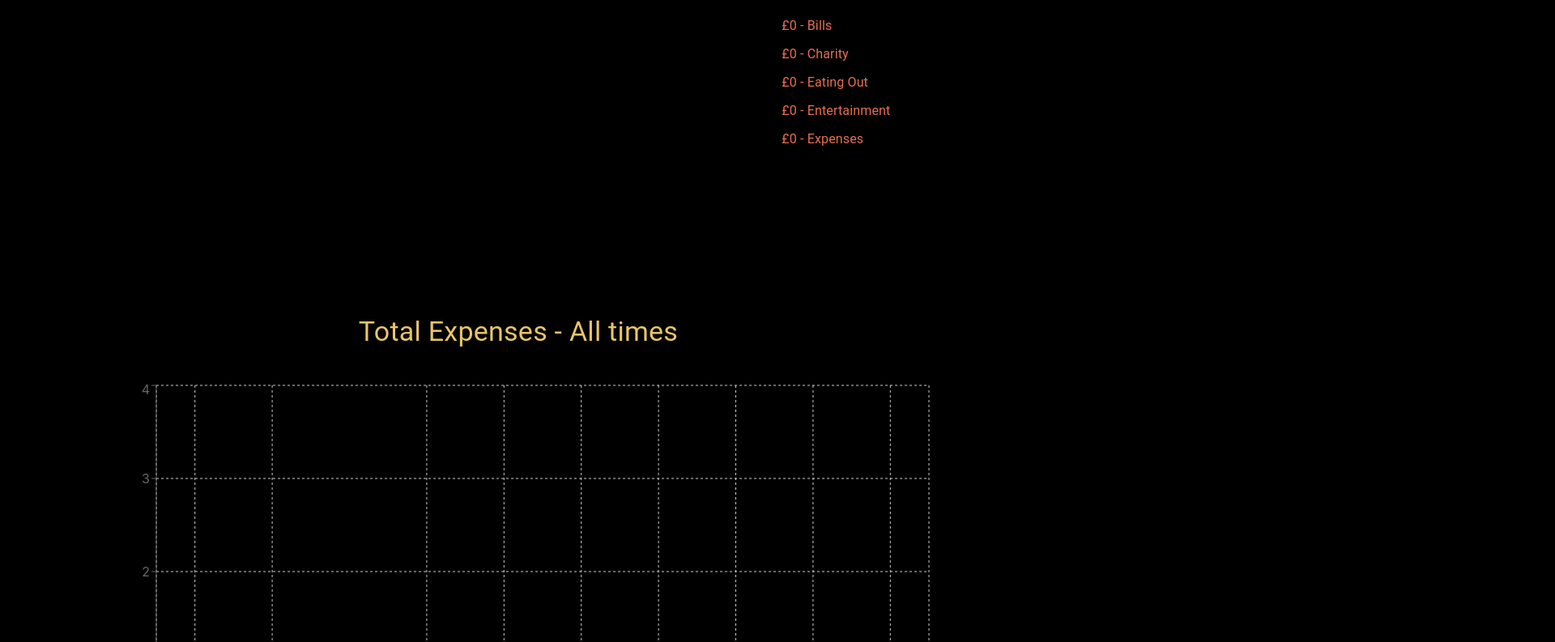
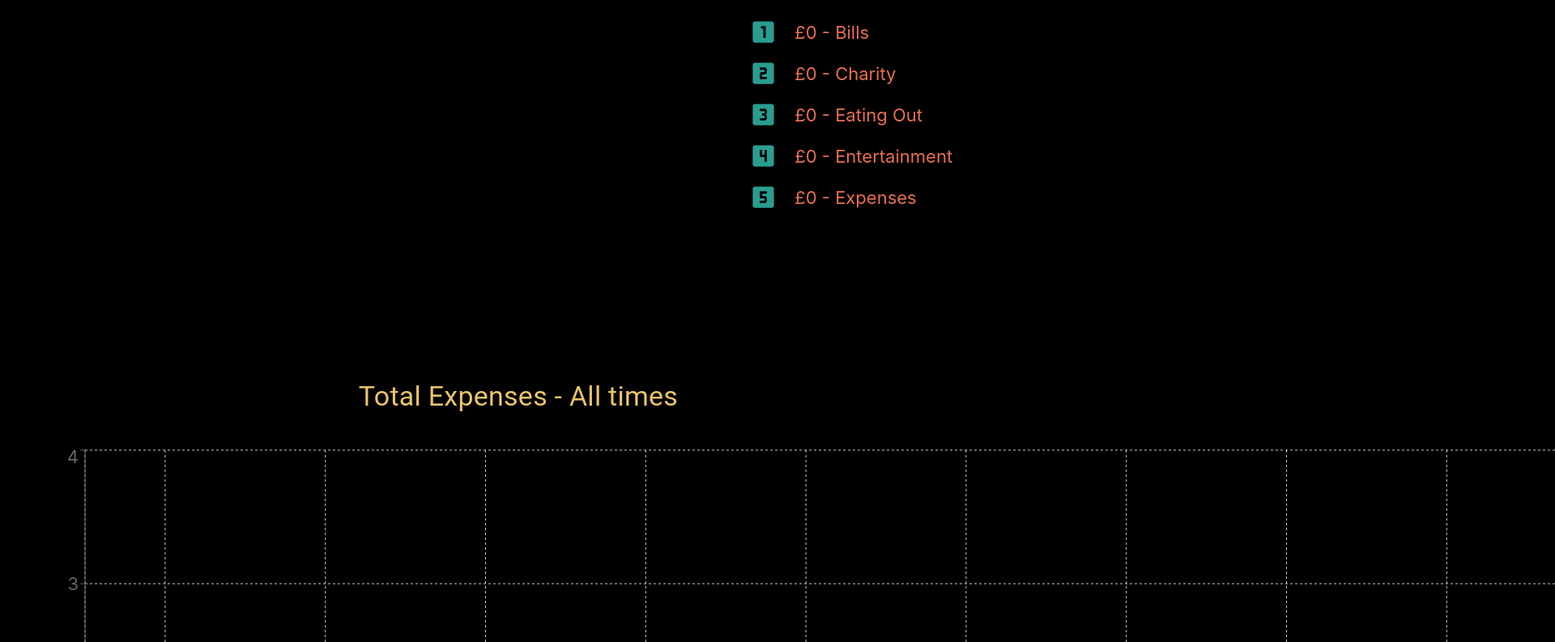
Before and after one commit to sabrina-martorelli/my_monies, a React (Create React App) app: page / in a window 1280 px wide. Shown: the part 667-1460 px from the top of the page at 81% size, 1920 px wide, since content can reach past the window. Built offline with nearby package versions, Linux system fonts and the light colour scheme.

Commit message:
Amends font sizes

```diff
--- a/src/components/AddTransaction.js
+++ b/src/components/AddTransaction.js
@@ -27,8 +27,9 @@ function AddTransaction() {
   const theme = createTheme({
     palette: {
       brand: {
-        main: '#264653',
-        contrastText: '#fff',
+        main: '#e9c46a',
+        contrastText: '#000',
+
       },
     },
   });
@@ -196,7 +197,7 @@ function AddTransaction() {
         Add Transaction
       </Typography> */}
 
-      <Card style={{ maxWidth: 350, margin: "0 auto", backgroundColor: "#e9c46a"}} >
+      <Card style={{ maxWidth: 650, margin: "0 auto", backgroundColor: "#264653"}} >
         <CardContent>
           <form onSubmit={handleSubmit}>
             <Grid container spacing={3} justifyContent="center" padding={2} >
@@ -217,7 +218,7 @@ function AddTransaction() {
 
               <Grid item xs={12}>
                 <FormControl fullWidth required    sx={{ input: { color: '#000',  fontSize: "22px" } }}>
-                  <InputLabel id="input-category" >Category</InputLabel>
+                  <InputLabel id="input-category">Category</InputLabel>
                   <Select
 
                     labelId="Category"
@@ -271,6 +272,7 @@ function AddTransaction() {
 
               <ThemeProvider theme={theme}>
                 <Button
+                  sx={{fontSize: 26}}
                   type="submit"
                   variant='contained'
                   color= 'brand'
--- a/src/components/RenderFiveTransactions.js
+++ b/src/components/RenderFiveTransactions.js
@@ -19,7 +19,8 @@ function RenderFiveTransactions() {
     const style = {
       top: 30,
       left: 400,
-      lineHeight: "44px"
+      lineHeight: "44px",
+      fontSize: 22
     };
 
     if (transactions && transactions.length > 4) {
--- a/src/components/RenderIncome.js
+++ b/src/components/RenderIncome.js
@@ -12,7 +12,8 @@ function RenderIncome() {
   const style = {
     top: 30,
     left: 400,
-    lineHeight: "44px"
+    lineHeight: "44px",
+    fontSize: 22
   };
 
 
--- a/src/components/RenderTopFive.js
+++ b/src/components/RenderTopFive.js
@@ -47,7 +47,7 @@ function RenderTopFive() {
         p: 3,
         ml:5,
         mt:0 ,
-
+        fontSize: "28px",
         bgcolor: '#000' }}
 
 
@@ -56,47 +56,55 @@ function RenderTopFive() {
         <Typography variant='h4' align='center' sx={{pb: 5,  color: '#e9c46a' }}>Top 5 Expenditures </Typography>
 
           <List>
-            <ListItem disablePadding>
-              <ListItemIcon>
+            <ListItem  >
+              <ListItemIcon >
                 <LooksOneIcon
                   fontSize='large'
-
+                  sx={{ color: '#2a9d8f' }}
                   />
               </ListItemIcon>
-              <ListItemText primary={'£' + Filtered[0].value + ' - ' + Filtered[0].category} />
+              <ListItemText  sx={{ fontSize: 22 }} disableTypography primary={'£' + Filtered[0].value + ' - ' + Filtered[0].category} />
 
             </ListItem>
-            <ListItem disablePadding>
+            <ListItem >
 
               <ListItemIcon>
-                <LooksTwoIcon fontSize='large' />
+                <LooksTwoIcon fontSize='large'
+                  sx={{ color: '#2a9d8f' }}
+                />
               </ListItemIcon>
-              <ListItemText primary={'£' + Filtered[1].value + ' - ' + Filtered[1].category} />
+              <ListItemText  sx={{ fontSize: 22 }} disableTypography primary={'£' + Filtered[1].value + ' - ' + Filtered[1].category} />
 
             </ListItem>
 
-            <ListItem disablePadding>
+            <ListItem >
 
               <ListItemIcon>
-                <Looks3Icon fontSize='large' />
+                <Looks3Icon fontSize='large'
+                  sx={{ color: '#2a9d8f' }}
+                />
               </ListItemIcon>
-              <ListItemText primary={'£' + Filtered[2].value + ' - ' + Filtered[2].category} />
+              <ListItemText  sx={{ fontSize: 22 }} disableTypography primary={'£' + Filtered[2].value + ' - ' + Filtered[2].category} />
 
             </ListItem>
-            <ListItem disablePadding>
+            <ListItem >
 
               <ListItemIcon>
-                <Looks4Icon fontSize='large' />
+                <Looks4Icon fontSize='large'
+                  sx={{ color: '#2a9d8f' }}
+                />
               </ListItemIcon>
-              <ListItemText primary={'£' + Filtered[3].value + ' - ' + Filtered[3].category} />
+              <ListItemText  sx={{ fontSize: 22 }} disableTypography primary={'£' + Filtered[3].value + ' - ' + Filtered[3].category} />
 
             </ListItem>
-            <ListItem disablePadding>
+            <ListItem >
 
               <ListItemIcon>
-                <Looks5Icon fontSize='large' />
+                <Looks5Icon fontSize='large'
+                  sx={{ color: '#2a9d8f' }}
+                />
               </ListItemIcon>
-              <ListItemText primary={'£' + Filtered[4].value + ' - ' + Filtered[4].category} />
+              <ListItemText  sx={{ fontSize: 22 }} disableTypography  primary={'£' + Filtered[4].value + ' - ' + Filtered[4].category} />
 
             </ListItem>
           </List>
--- a/src/components/RenderTotalExpenses.js
+++ b/src/components/RenderTotalExpenses.js
@@ -79,16 +79,18 @@ function RenderTotalExpenses() {
 
       //Sets chart to show on screen
       setText(
-        <BarChart style={{ margin: "0 auto" }}
-          width={1024}
-          height={500}
+        <BarChart style={{ margin: "0 auto", fontSize: 22  }}
+          width={2048}
+          height={700}
           data={data}
+
 
         >
           <CartesianGrid strokeDasharray="3 3" />
           <XAxis dataKey="name" />
           <YAxis />
           <Bar
+
           dataKey="uv"
           fill="#000"
           shape={<TriangleBar/>}
```
